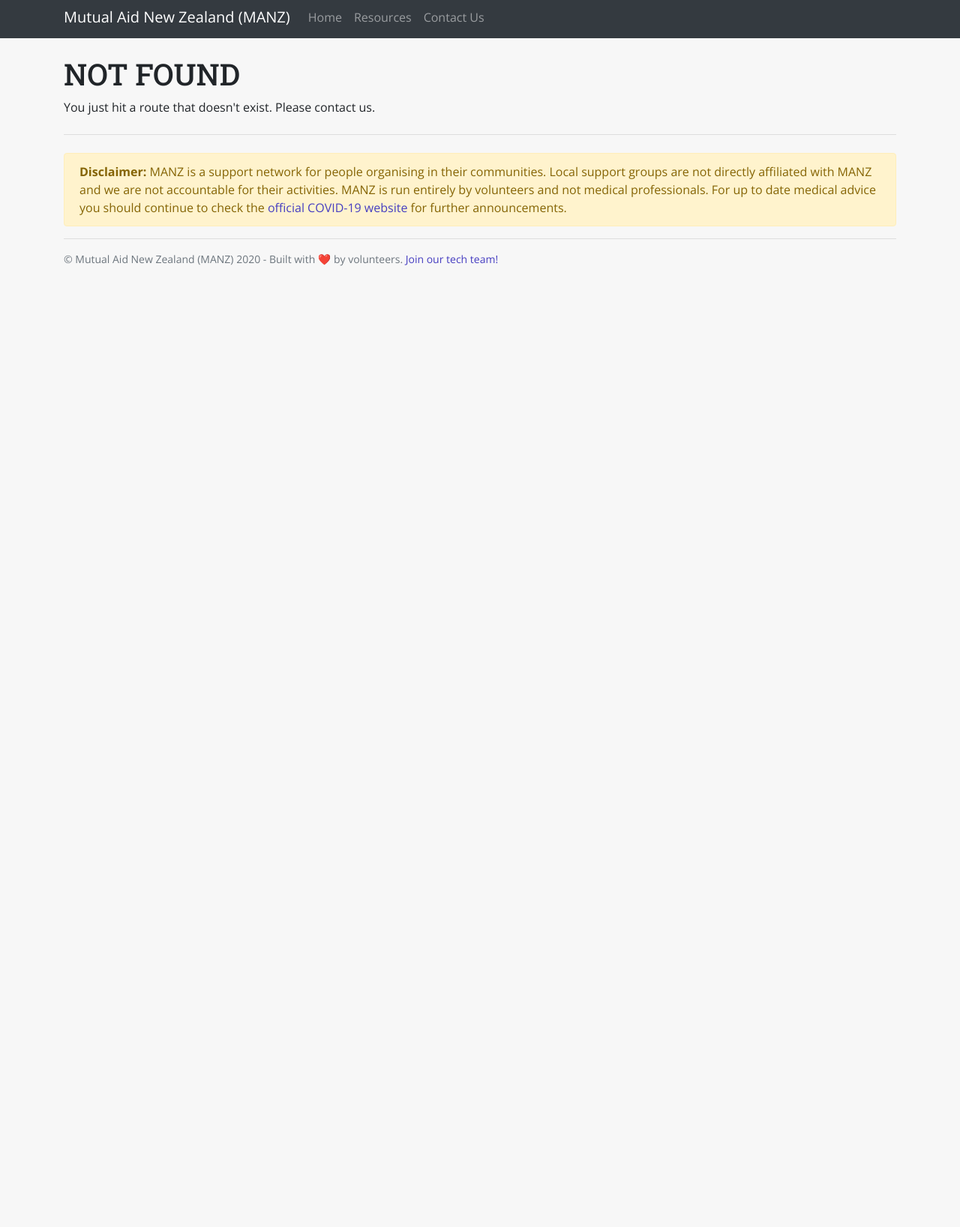
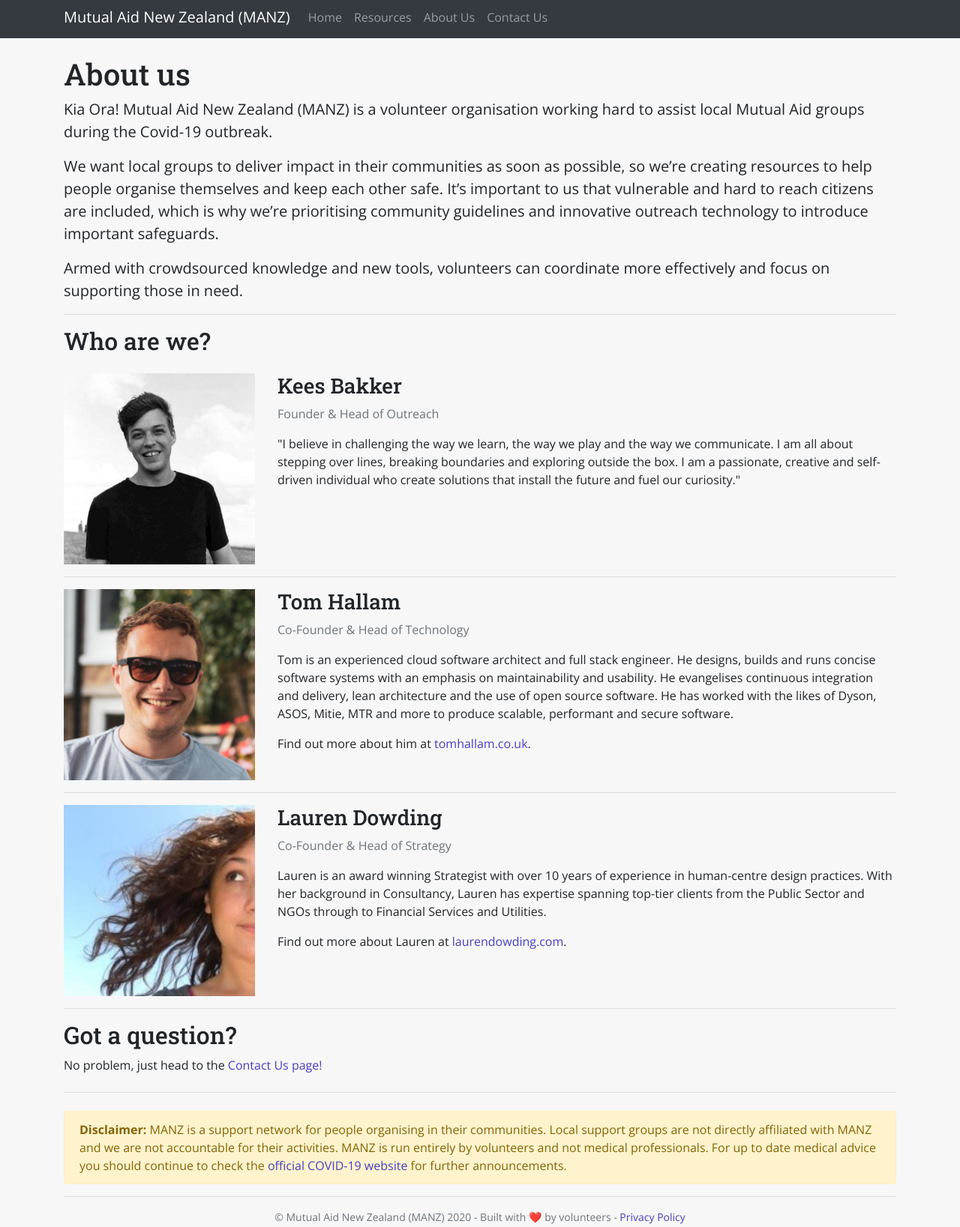
Before and after one commit to MutualAidNZ/website, a Gatsby site: page /about in a window 1280 px wide. Before the commit this address had no page. Shown: the part 5-1642 px from the top of the page at 75% size. Before the commit the page ends 800 px from the top, so only its background shows below. Built offline with nearby package versions, Linux system fonts and the light colour scheme; Gatsby itself is replaced by a stand-in of ours.

Commit message:
feat: Add about and contact button

```diff
--- a/src/components/header.js
+++ b/src/components/header.js
@@ -1,7 +1,7 @@
 import { Link } from "gatsby"
 import PropTypes from "prop-types"
 import React from "react"
-import { Container, Navbar, Nav, NavDropdown } from "react-bootstrap"
+import { Container, Navbar, Nav } from "react-bootstrap"
 
 const Header = ({ siteTitle }) => (
   <Navbar
@@ -23,6 +23,9 @@
           <Link className="nav-link" to="/resources">
             Resources
           </Link>
+          <Link className="nav-link" to="/about">
+            About Us
+          </Link>
           <Link className="nav-link" to="/contact">
             Contact Us
           </Link>
--- /dev/null
+++ b/src/components/keesImage.js
@@ -0,0 +1,32 @@
+import React from "react"
+import { useStaticQuery, graphql } from "gatsby"
+import Img from "gatsby-image"
+
+/*
+ * This component is built using `gatsby-image` to automatically serve optimized
+ * images with lazy loading and reduced file sizes. The image is loaded using a
+ * `useStaticQuery`, which allows us to load the image from directly within this
+ * component, rather than having to pass the image data down from pages.
+ *
+ * For more information, see the docs:
+ * - `gatsby-image`: https://gatsby.dev/gatsby-image
+ * - `useStaticQuery`: https://www.gatsbyjs.org/docs/use-static-query/
+ */
+
+const Image = () => {
+  const data = useStaticQuery(graphql`
+    query {
+      placeholderImage: file(relativePath: { eq: "kees.jpeg" }) {
+        childImageSharp {
+          fluid(maxWidth: 300) {
+            ...GatsbyImageSharpFluid
+          }
+        }
+      }
+    }
+  `)
+
+  return <Img fluid={data.placeholderImage.childImageSharp.fluid} />
+}
+
+export default Image
--- /dev/null
+++ b/src/components/laurenImage.js
@@ -0,0 +1,32 @@
+import React from "react"
+import { useStaticQuery, graphql } from "gatsby"
+import Img from "gatsby-image"
+
+/*
+ * This component is built using `gatsby-image` to automatically serve optimized
+ * images with lazy loading and reduced file sizes. The image is loaded using a
+ * `useStaticQuery`, which allows us to load the image from directly within this
+ * component, rather than having to pass the image data down from pages.
+ *
+ * For more information, see the docs:
+ * - `gatsby-image`: https://gatsby.dev/gatsby-image
+ * - `useStaticQuery`: https://www.gatsbyjs.org/docs/use-static-query/
+ */
+
+const Image = () => {
+  const data = useStaticQuery(graphql`
+    query {
+      placeholderImage: file(relativePath: { eq: "lauren.jpeg" }) {
+        childImageSharp {
+          fluid(maxWidth: 300) {
+            ...GatsbyImageSharpFluid
+          }
+        }
+      }
+    }
+  `)
+
+  return <Img fluid={data.placeholderImage.childImageSharp.fluid} />
+}
+
+export default Image
--- a/src/components/layout.js
+++ b/src/components/layout.js
@@ -7,7 +7,7 @@
 
 import React from "react"
 import PropTypes from "prop-types"
-import { useStaticQuery, graphql } from "gatsby"
+import { useStaticQuery, graphql, Link } from "gatsby"
 import { Container, Alert } from "react-bootstrap"
 
 import Header from "./header"
@@ -41,17 +41,41 @@
           </a>{" "}
           for further announcements.
         </Alert>
-        <footer className="mb-4 text-muted" style={{ fontSize: 14 }}>
+        <footer
+          className="mb-4 text-muted text-center"
+          style={{ fontSize: 14 }}
+        >
           <hr />© Mutual Aid New Zealand (MANZ) {new Date().getFullYear()} -
-          Built with ❤️ by volunteers.{" "}
-          <a
-            href="https://github.com/MutualAidNZ/org/issues/1"
-            target="_blank"
-            rel="noopener noreferrer"
-          >
-            Join our tech team!
-          </a>
+          Built with ❤️ by volunteers -{" "}
+          <Link to="/legal/privacy">Privacy Policy</Link>
         </footer>
+        <div className="my-2 text-center">
+          <img
+            alt="shielded"
+            id="shielded-logo"
+            height="60"
+            width="60"
+            style={{ cursor: "pointer", margin: 0, display: "inline" }}
+            src="https://shielded.co.nz/img/custom-logo.png"
+          />
+          <div
+            dangerouslySetInnerHTML={{
+              __html: `
+<script src="https://staticcdn.co.nz/embed/embed.js"></script>
+        <script>
+            (function () {
+                window.onload = function(){
+                  var frameName = new ds07o6pcmkorn({
+                    openElementId: "#shielded-logo"
+                });
+                frameName.init();
+                }
+            })();
+        </script>
+        `,
+            }}
+          />
+        </div>
       </Container>
     </>
   )
--- /dev/null
+++ b/src/components/tomImage.js
@@ -0,0 +1,32 @@
+import React from "react"
+import { useStaticQuery, graphql } from "gatsby"
+import Img from "gatsby-image"
+
+/*
+ * This component is built using `gatsby-image` to automatically serve optimized
+ * images with lazy loading and reduced file sizes. The image is loaded using a
+ * `useStaticQuery`, which allows us to load the image from directly within this
+ * component, rather than having to pass the image data down from pages.
+ *
+ * For more information, see the docs:
+ * - `gatsby-image`: https://gatsby.dev/gatsby-image
+ * - `useStaticQuery`: https://www.gatsbyjs.org/docs/use-static-query/
+ */
+
+const Image = () => {
+  const data = useStaticQuery(graphql`
+    query {
+      placeholderImage: file(relativePath: { eq: "tom.jpg" }) {
+        childImageSharp {
+          fluid(maxWidth: 300) {
+            ...GatsbyImageSharpFluid
+          }
+        }
+      }
+    }
+  `)
+
+  return <Img fluid={data.placeholderImage.childImageSharp.fluid} />
+}
+
+export default Image
--- /dev/null
+++ b/src/pages/about.js
@@ -0,0 +1,97 @@
+import React from "react"
+import { Link } from "gatsby"
+import { Col, Row } from "react-bootstrap"
+
+import Layout from "../components/layout"
+import SEO from "../components/seo"
+import TomImage from "../components/tomImage"
+import LaurenImage from "../components/laurenImage"
+import KeesImage from "../components/keesImage"
+
+const AboutPage = () => (
+  <Layout>
+    <SEO title="About us" />
+    <h1>About us</h1>
+    <p className="lead">
+      Kia Ora! Mutual Aid New Zealand (MANZ) is a volunteer organisation working
+      hard to assist local Mutual Aid groups during the Covid-19 outbreak.
+    </p>
+    <p className="lead">
+      We want local groups to deliver impact in their communities as soon as
+      possible, so we’re creating resources to help people organise themselves
+      and keep each other safe. It’s important to us that vulnerable and hard to
+      reach citizens are included, which is why we’re prioritising community
+      guidelines and innovative outreach technology to introduce important
+      safeguards.
+    </p>
+    <p className="lead">
+      Armed with crowdsourced knowledge and new tools, volunteers can coordinate
+      more effectively and focus on supporting those in need.
+    </p>
+    <hr />
+    <h2 className="mb-4">Who are we?</h2>
+    <Row>
+      <Col xs={12} md={2} lg={3}>
+        <KeesImage />
+      </Col>
+      <Col>
+        <h3>Kees Bakker</h3>
+        <p className="text-muted">Founder & Head of Outreach</p>
+        <p>
+          "I believe in challenging the way we learn, the way we play and the
+          way we communicate. I am all about stepping over lines, breaking
+          boundaries and exploring outside the box. I am a passionate, creative
+          and self-driven individual who create solutions that install the
+          future and fuel our curiosity."
+        </p>
+      </Col>
+    </Row>
+    <hr />
+    <Row>
+      <Col xs={12} md={2} lg={3}>
+        <TomImage />
+      </Col>
+      <Col>
+        <h3>Tom Hallam</h3>
+        <p className="text-muted">Co-Founder & Head of Technology</p>
+        <p>
+          Tom is an experienced cloud software architect and full stack
+          engineer. He designs, builds and runs concise software systems with an
+          emphasis on maintainability and usability. He evangelises continuous
+          integration and delivery, lean architecture and the use of open source
+          software. He has worked with the likes of Dyson, ASOS, Mitie, MTR and
+          more to produce scalable, performant and secure software.
+        </p>
+        <p>
+          Find out more about him at{" "}
+          <a href="https://tomhallam.co.uk">tomhallam.co.uk</a>.
+        </p>
+      </Col>
+    </Row>
+    <hr />
+    <Row>
+      <Col xs={12} md={2} lg={3}>
+        <LaurenImage />
+      </Col>
+      <Col>
+        <h3>Lauren Dowding</h3>
+        <p className="text-muted">Co-Founder & Head of Strategy</p>
+        <p>
+          Lauren is an award winning Strategist with over 10 years of experience
+          in human-centre design practices. With her background in Consultancy,
+          Lauren has expertise spanning top-tier clients from the Public Sector
+          and NGOs through to Financial Services and Utilities.
+        </p>
+        <p>
+          Find out more about Lauren at{" "}
+          <a href="http://laurendowding.com">laurendowding.com</a>.
+        </p>
+      </Col>
+    </Row>
+    <hr />
+    <h2>Got a question?</h2>
+    <p>No problem, just head to the <Link to="/contact">Contact Us page!</Link></p>
+  </Layout>
+)
+
+export default AboutPage
```
Also changed, not shown: src/pages/contact.js (+22 -4 lines), src/pages/legal/privacy.js (+16 -43 lines), src/pages/resources/index.js (+3 -12 lines), src/pages/resources/links.js (deleted, +0 -30 lines), src/images/kees.jpeg (added), src/images/lauren.jpeg (added), src/images/tom.jpg (added).
